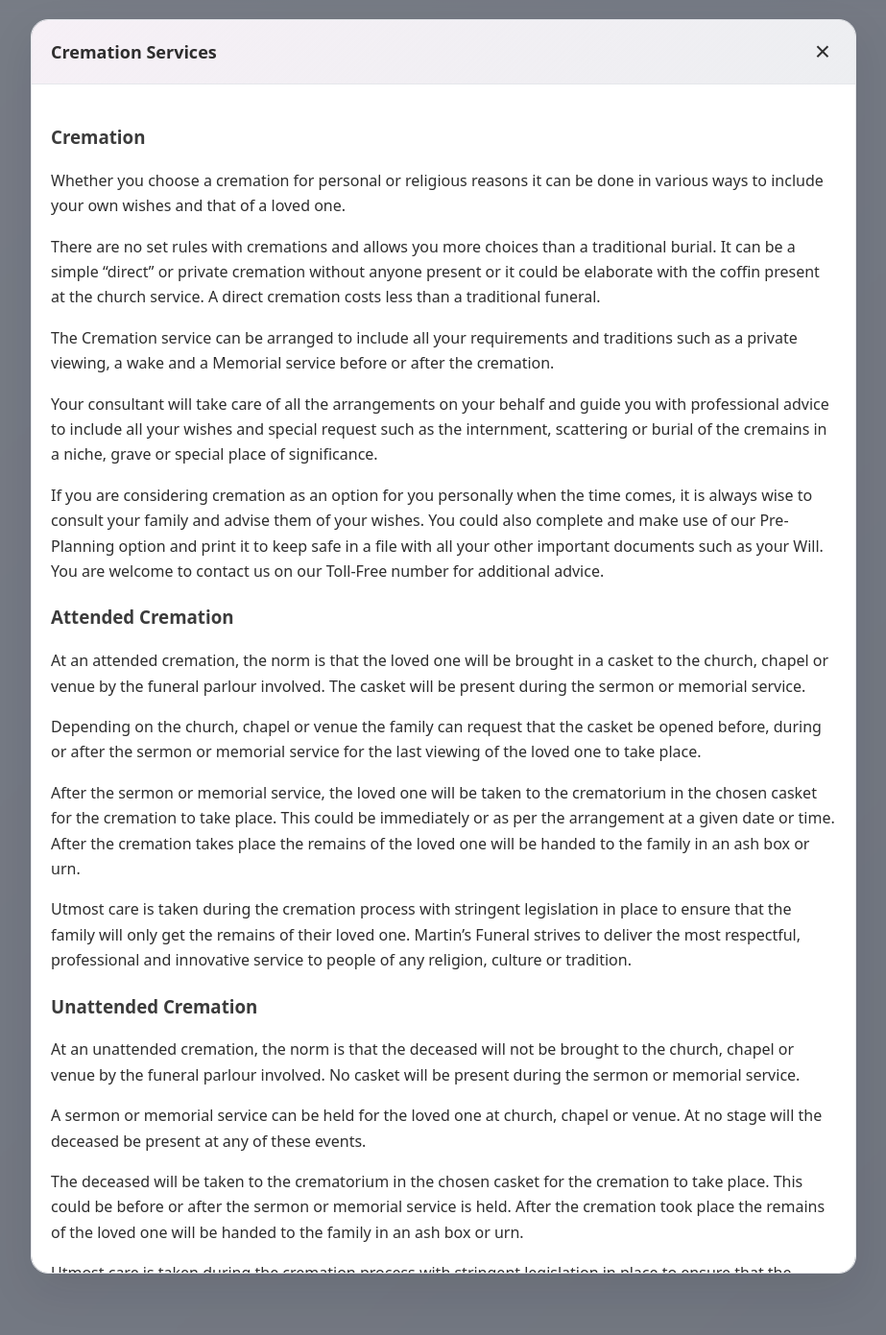
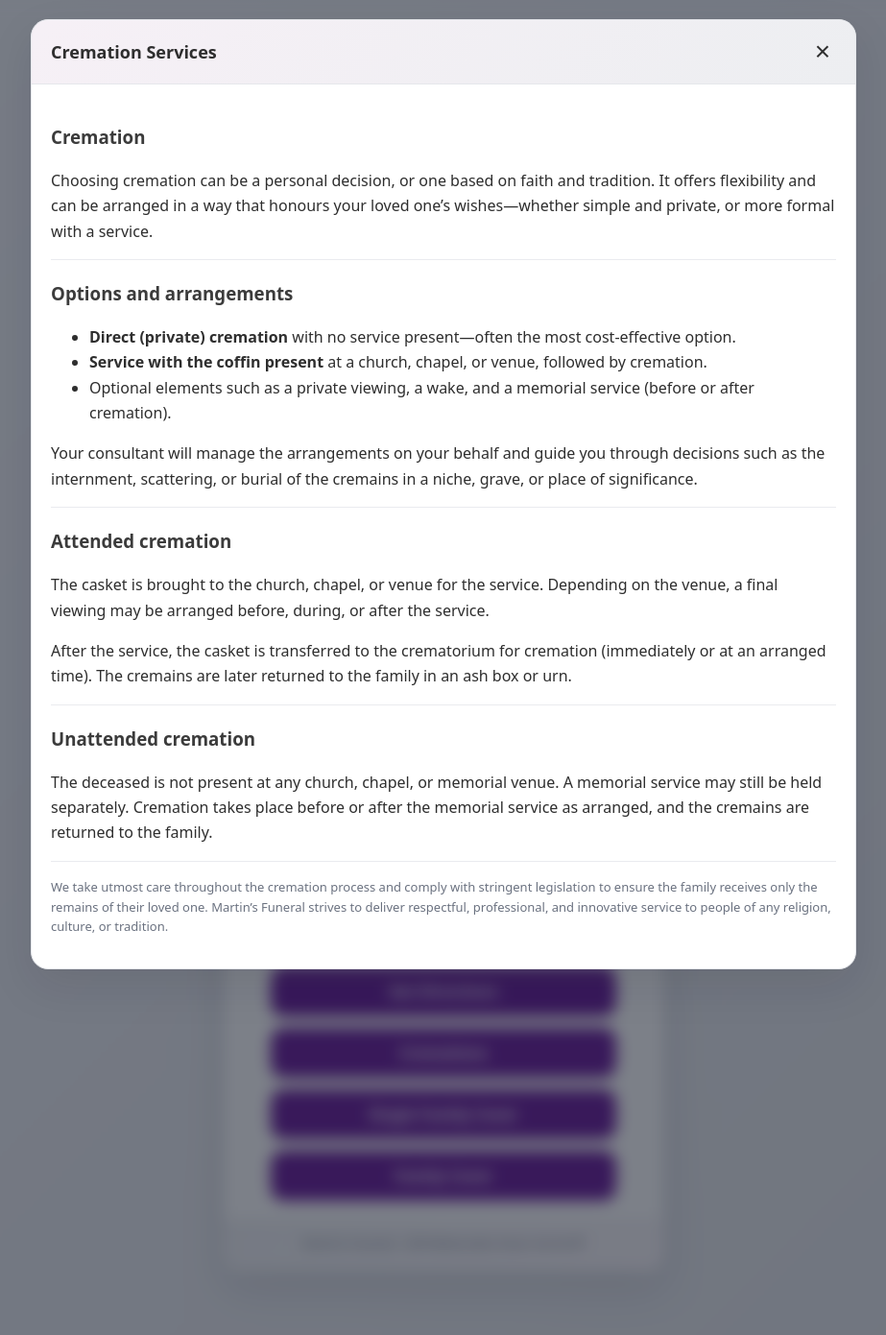
Before and after one commit to WjmPiek/martins-card-app, a Flask app: page /wjm in a window 1280 px wide, after a click on "Cremations". Shown: the top 1391 px of the page at 96% size, without its empty margins (178-1101 px from the left). Run offline with Flask 3, Linux system fonts and the light colour scheme.

Commit message:
Update layout and cremations + branding

```diff
--- a/app.py
+++ b/app.py
@@ -1,23 +1,51 @@
-from flask import Flask, render_template, Response, redirect, send_from_directory
+from __future__ import annotations
+
 import base64
 from pathlib import Path
 
+from flask import Flask, Response, render_template, redirect, send_from_directory
+
 app = Flask(__name__)
+
 
 @app.get("/")
 def home():
     return redirect("/wjm", code=302)
 
+
 @app.get("/wjm")
 def digital_card():
-    return render_template("card.html")
+    """Premium digital business card page."""
+    return render_template(
+        "card.html",
+        display_name="Wjm Piek",
+        org="Martin’s Funerals",
+        title="Director",
+        whatsapp_display="082 561 5932",
+        whatsapp_e164="27825615932",
+        office_display="010 448 0921",
+        office_e164="27104480921",
+        email="wjm@martinsdirect.com",
+        website_display="martinsnorthcliff.com",
+        website_url="https://www.martinsnorthcliff.com",
+        address_display="208 Weltevreden Road, Northcliff",
+        maps_destination="208%20Weltevreden%20Road%2C%20Northcliff",
+    )
+
 
 @app.get("/wjm.vcf")
 def vcard():
-    image_path = Path("static/profile.jpg")
-    encoded_image = base64.b64encode(image_path.read_bytes()).decode("utf-8")
+    """
+    vCard download that saves to iPhone & Android contacts (with embedded photo).
+    Place the image at: static/profile.jpg
+    """
+    image_path = Path(app.static_folder) / "profile.jpg"
+    encoded_image = ""
+    if image_path.exists():
+        encoded_image = base64.b64encode(image_path.read_bytes()).decode("utf-8")
 
-    vcf = "\r\n".join([
+    # vCard 3.0 works broadly; CRLF line endings are important.
+    lines = [
         "BEGIN:VCARD",
         "VERSION:3.0",
         "N:Funerals;Wjm;;;",
@@ -28,24 +56,33 @@ def vcard():
         "TEL;TYPE=WORK,VOICE:+27104480921",
         "EMAIL;TYPE=WORK:wjm@martinsdirect.com",
         "URL:https://www.martinsnorthcliff.com",
-        f"PHOTO;ENCODING=b;TYPE=JPEG:{encoded_image}",
+        "ADR;TYPE=WORK:;;208 Weltevreden Road;Northcliff;;;South Africa",
+    ]
+    if encoded_image:
+        lines.append(f"PHOTO;ENCODING=b;TYPE=JPEG:{encoded_image}")
+    lines += [
         "NOTE:Professional Funeral & Cremation Services",
         "END:VCARD",
-        ""
-    ])
+        "",
+    ]
+    vcf = "\r\n".join(lines)
 
     return Response(
         vcf,
         mimetype="text/vcard; charset=utf-8",
         headers={
             "Content-Disposition": "attachment; filename=wjm_martins_funerals.vcf",
-            "Cache-Control": "no-store"
-        }
+            "Cache-Control": "no-store",
+        },
     )
+
+
+
 
 @app.get("/favicon.ico")
 def favicon():
     return send_from_directory("static", "favicon.ico")
 
+
 if __name__ == "__main__":
     app.run(debug=True)
--- a/requirements.txt
+++ b/requirements.txt
@@ -1,5 +1 @@
 Flask>=2.3
-
-Flask
-gunicorn
-Pillow
--- a/templates/card.html
+++ b/templates/card.html
@@ -62,6 +62,7 @@
     }
 
     .logo{
+
       width:54px;
       height:54px;
       border-radius:16px;
@@ -73,6 +74,8 @@
       box-shadow:0 10px 20px rgba(17,24,39,0.07);
     }
     .logo img{width:100%;height:100%;object-fit:cover}
+
+    .logo-lg{width:96px;height:96px;border-radius:22px;}
 
     /* Profile photo under logo */
     .profile-frame{
@@ -143,6 +146,11 @@
 
     /* Buttons */
     .btn{
+  width: 86%;
+  max-width: 360px;
+  margin-left: auto;
+  margin-right: auto;
+
       display:block;
       text-align:center;
       padding:14px;
@@ -267,6 +275,20 @@
       .name{ font-size: 22px; }
       .profile-frame{ width:110px; height:110px; }
     }
+
+    .divider-soft{
+      height:1px;
+      background: var(--line);
+      margin: 16px 0;
+      opacity: 0.8;
+    }
+    .note{
+      color: var(--muted);
+      font-size: 13px;
+      line-height: 1.6;
+      margin-top: 10px;
+    }
+
   </style>
 </head>
 
@@ -275,16 +297,14 @@
 
     <div class="top">
   <div class="branding">
-        <div class="logo">
+    <div class="logo logo-lg">
       <img src="{{ url_for('static', filename='logo.png') }}" alt="Logo" onerror="this.remove();">
     </div>
 
     <div class="profile-frame">
-          <img src="{{ url_for('static', filename='profile.jpg') }}" alt="Wjm" onerror="this.remove();">
-        </div>
+      <img src="{{ url_for('static', filename='profile.jpg') }}" alt="{{ display_name }}" onerror="this.remove();">
     </div>
 
-      <div class="headertext">
     <div class="company">{{ org }}</div>
     <div class="name">{{ display_name }}</div>
     <div class="title">{{ title }}</div>
@@ -305,7 +325,7 @@
 
   <div class="row">
     <span>Email</span>
-        <a href="mailto:{{ email }}?subject=Funeral%20Service%20Enquiry">{{ email }}</a>
+    <a href="mailto:{{ email }}?subject=Enquiry%20from%20Website">{{ email }}</a>
   </div>
 
   <div class="row">
@@ -315,8 +335,10 @@
 
   <div class="row">
     <span>Address</span>
-        <a href="https://www.google.com/maps/dir/?api=1&destination={{ maps_destination }}"
-           target="_blank" rel="noopener">{{ address_display }}</a>
+    <a href="https://www.google.com/maps/dir/?api=1&destination=208%20Weltevreden%20Road%2C%20Northcliff"
+       target="_blank" rel="noopener">
+      208 Weltevreden Road, Northcliff
+    </a>
   </div>
 
 <a class="btn" href="{{ url_for('vcard') }}">Save to Contacts</a>
@@ -346,23 +368,52 @@
       </div>
       <div class="modal-body">
 <h3>Cremation</h3>
-        <p>Whether you choose a cremation for personal or religious reasons it can be done in various ways to include your own wishes and that of a loved one.</p>
-        <p>There are no set rules with cremations and allows you more choices than a traditional burial. It can be a simple “direct” or private cremation without anyone present or it could be elaborate with the coffin present at the church service. A direct cremation costs less than a traditional funeral.</p>
-        <p>The Cremation service can be arranged to include all your requirements and traditions such as a private viewing, a wake and a Memorial service before or after the cremation.</p>
-        <p>Your consultant will take care of all the arrangements on your behalf and guide you with professional advice to include all your wishes and special request such as the internment, scattering or burial of the cremains in a niche, grave or special place of significance.</p>
-        <p>If you are considering cremation as an option for you personally when the time comes, it is always wise to consult your family and advise them of your wishes. You could also complete and make use of our Pre-Planning option and print it to keep safe in a file with all your other important documents such as your Will. You are welcome to contact us on our Toll-Free number for additional advice.</p>
+<p>
+  Choosing cremation can be a personal decision, or one based on faith and tradition. It offers flexibility and can be
+  arranged in a way that honours your loved one’s wishes—whether simple and private, or more formal with a service.
+</p>
 
-        <h3>Attended Cremation</h3>
-        <p>At an attended cremation, the norm is that the loved one will be brought in a casket to the church, chapel or venue by the funeral parlour involved. The casket will be present during the sermon or memorial service.</p>
-        <p>Depending on the church, chapel or venue the family can request that the casket be opened before, during or after the sermon or memorial service for the last viewing of the loved one to take place.</p>
-        <p>After the sermon or memorial service, the loved one will be taken to the crematorium in the chosen casket for the cremation to take place. This could be immediately or as per the arrangement at a given date or time. After the cremation takes place the remains of the loved one will be handed to the family in an ash box or urn.</p>
-        <p>Utmost care is taken during the cremation process with stringent legislation in place to ensure that the family will only get the remains of their loved one. Martin’s Funeral strives to deliver the most respectful, professional and innovative service to people of any religion, culture or tradition.</p>
+<div class="divider-soft"></div>
 
-        <h3>Unattended Cremation</h3>
-        <p>At an unattended cremation, the norm is that the deceased will not be brought to the church, chapel or venue by the funeral parlour involved. No casket will be present during the sermon or memorial service.</p>
-        <p>A sermon or memorial service can be held for the loved one at church, chapel or venue. At no stage will the deceased be present at any of these events.</p>
-        <p>The deceased will be taken to the crematorium in the chosen casket for the cremation to take place. This could be before or after the sermon or memorial service is held. After the cremation took place the remains of the loved one will be handed to the family in an ash box or urn.</p>
-        <p>Utmost care is taken during the cremation process with stringent legislation in place to ensure that the family will only get the remains of their loved one. Martin’s Funeral strives to deliver the most respectful, professional and innovative service to people of any religion, culture or tradition.</p>
+<h3>Options and arrangements</h3>
+<ul>
+  <li><strong>Direct (private) cremation</strong> with no service present—often the most cost-effective option.</li>
+  <li><strong>Service with the coffin present</strong> at a church, chapel, or venue, followed by cremation.</li>
+  <li>Optional elements such as a private viewing, a wake, and a memorial service (before or after cremation).</li>
+</ul>
+
+<p>
+  Your consultant will manage the arrangements on your behalf and guide you through decisions such as the internment,
+  scattering, or burial of the cremains in a niche, grave, or place of significance.
+</p>
+
+<div class="divider-soft"></div>
+
+<h3>Attended cremation</h3>
+<p>
+  The casket is brought to the church, chapel, or venue for the service. Depending on the venue, a final viewing may be
+  arranged before, during, or after the service.
+</p>
+<p>
+  After the service, the casket is transferred to the crematorium for cremation (immediately or at an arranged time).
+  The cremains are later returned to the family in an ash box or urn.
+</p>
+
+<div class="divider-soft"></div>
+
+<h3>Unattended cremation</h3>
+<p>
+  The deceased is not present at any church, chapel, or memorial venue. A memorial service may still be held separately.
+  Cremation takes place before or after the memorial service as arranged, and the cremains are returned to the family.
+</p>
+
+<div class="divider-soft"></div>
+
+<p class="note">
+  We take utmost care throughout the cremation process and comply with stringent legislation to ensure the family
+  receives only the remains of their loved one. Martin’s Funeral strives to deliver respectful, professional, and
+  innovative service to people of any religion, culture, or tradition.
+</p>
 </div>
     </div>
   </div>
```
Also changed, not shown: README.md, README_UPDATE.txt (added), instance/.DS_Store.txt (added), 1 other file. Lines whose indentation alone changed are shown as unchanged.
